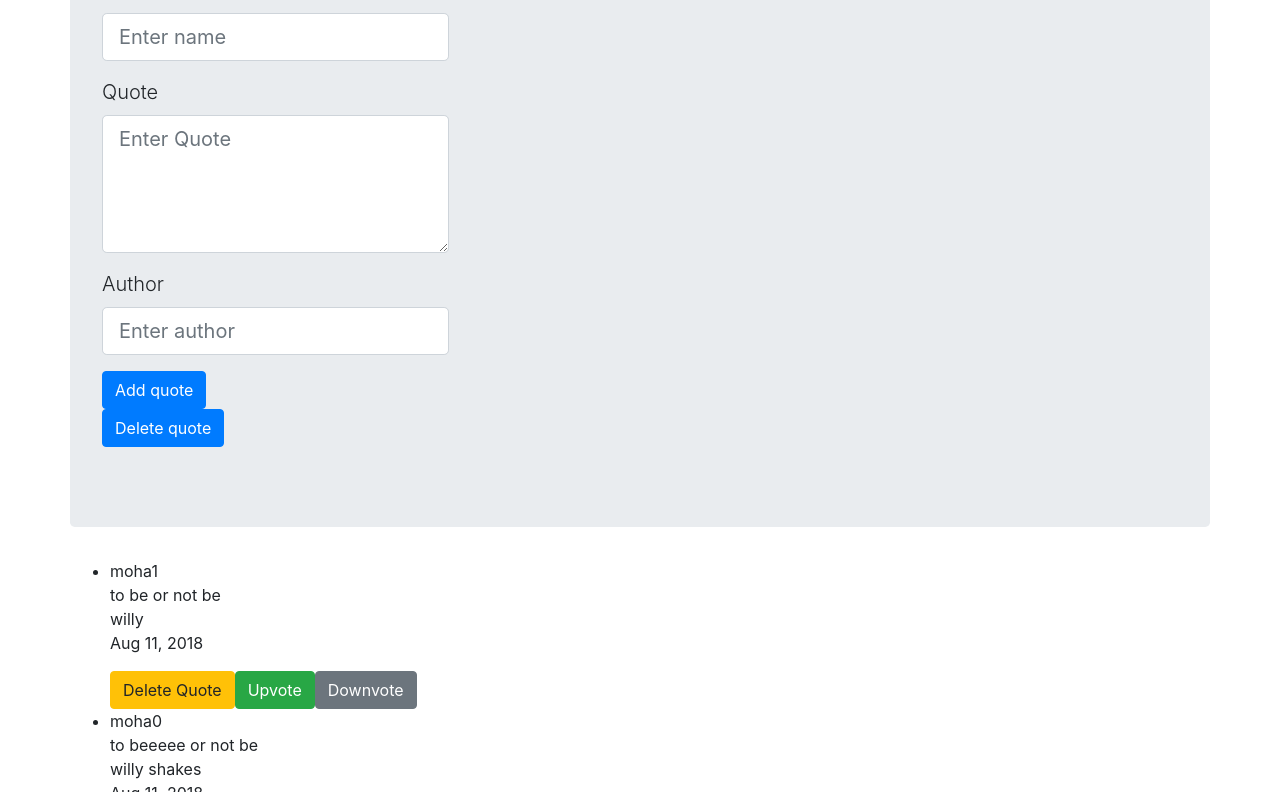
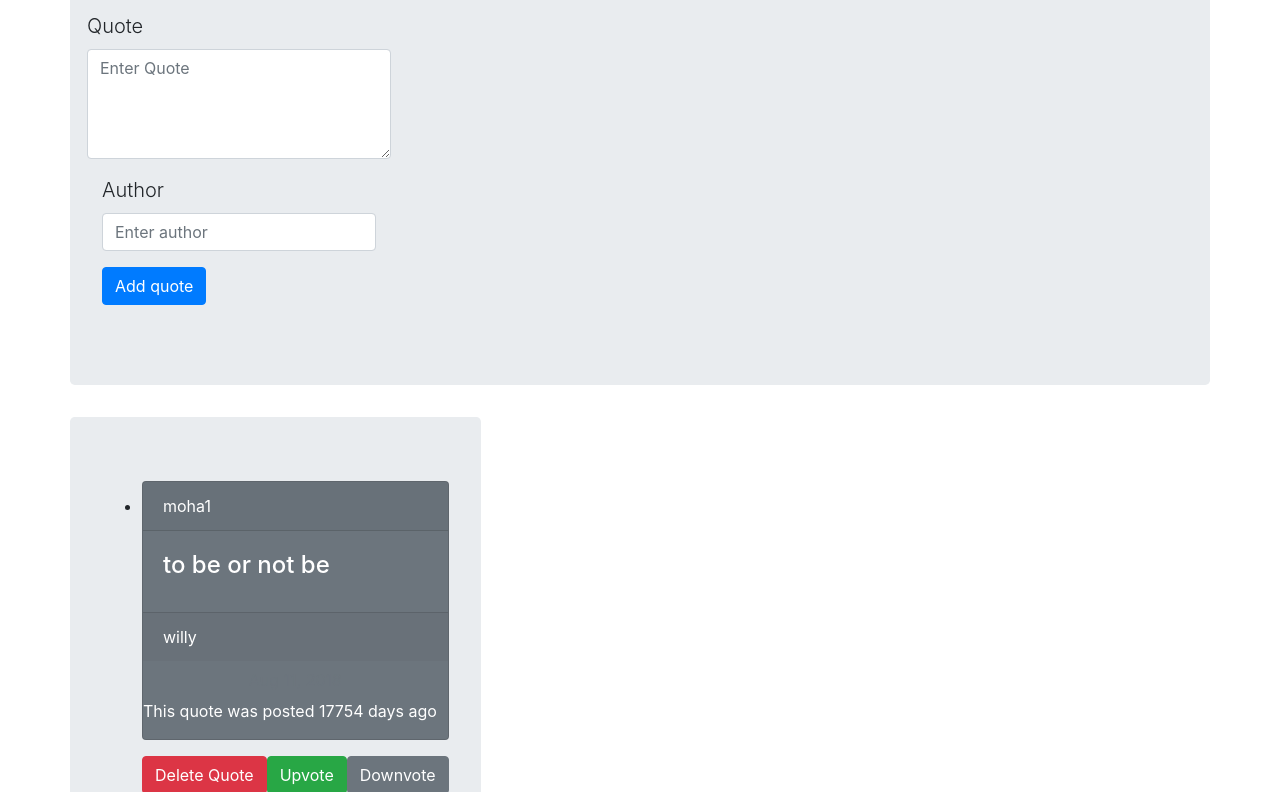
Before and after one commit to moha-abdul/Quotes, an Angular app: page / in a window 1280 px wide. Shown: the part 348-1140 px from the top of the page. Built offline with nearby package versions, Linux system fonts and the light colour scheme.

Commit message:
Generate pipe for time and calculate difference in days

```diff
--- a/src/app/app.module.ts
+++ b/src/app/app.module.ts
@@ -7,6 +7,7 @@ import { QuoteComponent } from './quote/quote.component';
 import { QuoteNavComponent } from './quote-nav/quote-nav.component';
 import { QuoteFormComponent } from './quote-form/quote-form.component';
 import { QuoteInfoComponent } from './quote-info/quote-info.component';
+import { TimePipe } from './time.pipe';
 
 @NgModule({
   declarations: [
@@ -14,7 +15,8 @@ import { QuoteInfoComponent } from './quote-info/quote-info.component';
     QuoteComponent,
     QuoteNavComponent,
     QuoteFormComponent,
-    QuoteInfoComponent
+    QuoteInfoComponent,
+    TimePipe
   ],
   imports: [
     BrowserModule,
--- a/src/app/quote-form/quote-form.component.html
+++ b/src/app/quote-form/quote-form.component.html
@@ -6,26 +6,27 @@
       <!-- Name Form -->
       <div class="form-group ">
         <label for="name">Name</label>
-        <input type="text"  class="form-control form-control-lg" id="name" [(ngModel)]="newQuote.name" name="name" #name="ngModel" placeholder="Enter name" required>
+        <input type="text"  class="form-control" id="name" [(ngModel)]="newQuote.name" name="name" #name="ngModel" placeholder="Enter name" required>
 
       </div>
 
 
       <!-- Quote Form -->
-      <div class="form-group">
+      <div class="form-group row text-center">
         <label for="quoteWords">Quote</label>
-        <textarea class="form-control form-control-lg" id="quoteWords" rows="4" [(ngModel)]="newQuote.quoteWords" name="quoteWords" #quoteWords="ngModel" placeholder="Enter Quote" required></textarea>
+        <textarea class="form-control" id="quoteWords" rows="4" [(ngModel)]="newQuote.quoteWords" name="quoteWords" #quoteWords="ngModel" placeholder="Enter Quote" required></textarea>
       </div>
 
       <!-- Author Form -->
       <div class="form-group">
         <label for="quoteWords">Author</label>
-        <input type="text"  class="form-control form-control-lg" id="author" [(ngModel)]="newQuote.author" name="author" #author="ngModel" placeholder="Enter author" required>
+        <input type="text"  class="form-control" id="author" [(ngModel)]="newQuote.author" name="author" #author="ngModel" placeholder="Enter author" required>
       </div>
       <button type="button" class="btn btn-primary" (click)='submitQuote()'>Add quote</button>
-      <div>
+
+      <!-- <div>
           <button type="button" class="btn btn-primary">Delete quote</button>
-      </div>
+      </div> -->
 
       <!-- <button type="button" class="btn btn-primary">Upvote quote</button>
       <button type="button" class="btn btn-primary">Downvote quote</button>  -->
--- a/src/app/quote/quote.component.css
+++ b/src/app/quote/quote.component.css
@@ -0,0 +1,3 @@
+.jumbotron quotes {
+    width: 90%;
+}
--- a/src/app/quote/quote.component.html
+++ b/src/app/quote/quote.component.html
@@ -1,30 +1,35 @@
-<h1>Quotes Page</h1>
 <div class="container">
 	<div class="row">
-            <div class="jumbotron">
+		<div class="jumbotron quotes">
 				<h1 class="display-3">Quotes</h1>
 				<p class="lead">This is a simple hero unit, a simple jumbotron-style component for calling extra attention to featured content or information.</p>
 				<hr class="my-4">
-                    <p></p>
 				<p class="lead">
 				<app-quote-form (addQuote)="addNewQuote($event)"><a class="btn btn-primary btn-lg" href="#" role="button">Learn more</a></app-quote-form>
 				</p>
-
 		</div>
+  </div>
+	<div class="row">
+			<div class="jumbotron quotes">
 					<ul>
 							<li *ngFor='let quote of quotes; let i = index'>
-                    {{quote.name}}<br>
-                    {{quote.quoteWords}}<br>
-                    {{quote.author}}<br>
-                <p>{{quote.date|date}}</p>
+									<div class="card text-white bg-secondary mb-3 quotes">
+													<div class="card-header">{{quote.name}}</div>
+															<div class="card-body">
+																	<h4 class="card-title">{{quote.quoteWords}}</h4>
+																	<p class="card-text"></p>
+															</div>
+															<div class="card-footer">{{quote.author}}</div>
+															<button type="button" class="btn btn-outline-secondary">{{quote.date|date}}</button>
+															<p>This quote was posted {{quotes.date|date|time}} days ago</p>
+													<app-quote-info [quote]='quote'></app-quote-info>
+									</div>
 
-
-                <button type="button" class="btn btn-warning" (click) ='deleteQuote(index)'>Delete Quote</button>
+									<button type="button" class="btn btn-danger" (click) ='deleteQuote(index)'>Delete Quote</button>
 									<button type="button" class="btn btn-success" (click) ='upvoteQuote(index)'>Upvote</button>
-                <button type="button" class="btn btn-secondary">Downvote</button></li>
+									<button type="button" class="btn btn-secondary" (click) ='downvoteQuote(index)'>Downvote</button>
+							</li>
 					</ul>
-                <app-quote-info [quote]='quote'></app-quote-info>
-
-
 			</div>
 	</div>
+</div>
--- a/src/app/quote/quote.component.ts
+++ b/src/app/quote/quote.component.ts
@@ -19,14 +19,13 @@ export class QuoteComponent implements OnInit {
     let quoteLength = this.quotes.length;
     quote.id = quoteLength + 1;
     this.quotes.push(quote)
-}
-deleteQuote(index){
-  this.quotes.splice(index, 1)
-}
-upvoteQuote(index){
-  this.quotes.upvote = 0;
-  this.upvote ++;
-}
+  }
+  deleteQuote(index){
+    this.quotes.splice(index, 1)
+  }
+  // upvoteQuote(){
+  //  this.upvoteQuote += 1;
+  // }
   constructor() { }
 
   ngOnInit() {
--- /dev/null
+++ b/src/app/time.pipe.ts
@@ -0,0 +1,19 @@
+import { Pipe, PipeTransform } from '@angular/core';
+
+@Pipe({
+  name: 'time'
+})
+export class TimePipe implements PipeTransform {
+
+  transform(value: any): number {
+    let today:Date = new Date();
+    let todayWithNoTime:any = new Date(today.getFullYear(),today.getMonth(),today.getDate())
+    var timeDifference =Math.abs(value-todayWithNoTime );
+    const secondsInADay= 86400;
+    var timeDifferenceSeconds=timeDifference*0.001;
+    var timeCounter = timeDifferenceSeconds/secondsInADay;
+
+    return timeCounter;
+  }
+
+}
```
Also changed, not shown: 1 other file (tests, documents, lock files or other folders). Lines whose indentation alone changed are shown as unchanged.
